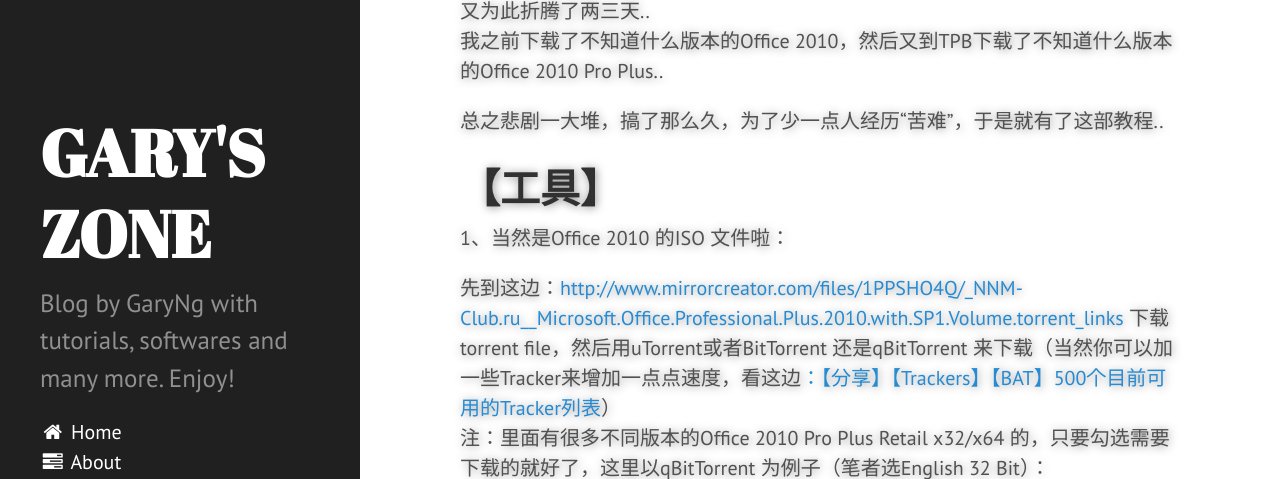
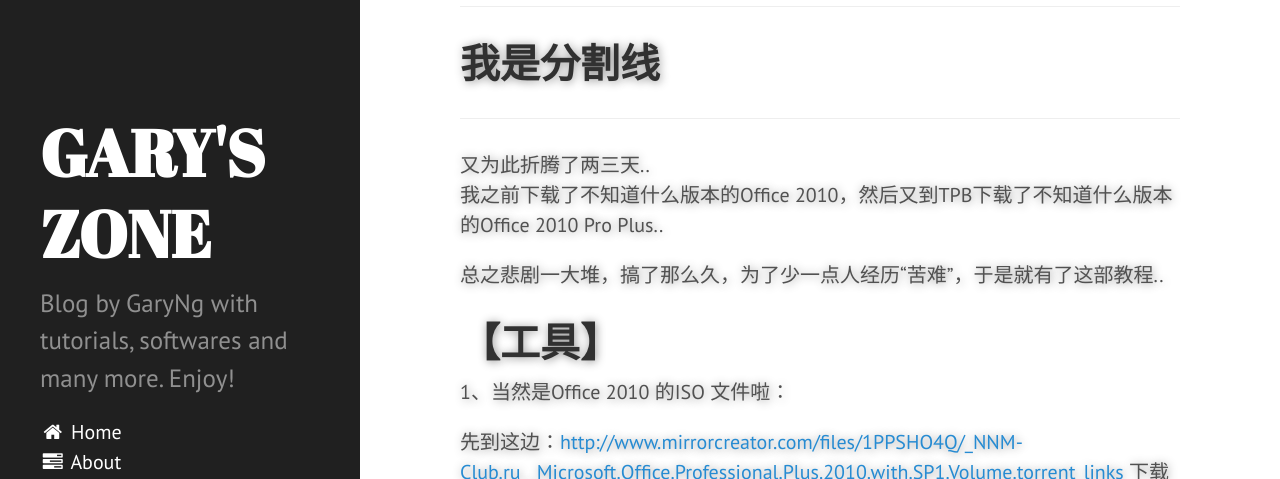
Before and after one commit to garyng/blog, a Jekyll site: the page built from _posts/2013-08-08-microsoft-office-2010.md, in a window 1280 px wide and 900 px high, scrolled down 1768 px, cut to the strip 223-702 px from the top of the window. Built offline with Jekyll 4.4.1, drawn with Linux system fonts in a browser that asks for light colours; comment, search, counter and statistics services are not loaded.

Commit message:
* Edit Post : Fix post layout

```diff
--- a/_posts/2013-08-08-microsoft-office-2010.md
+++ b/_posts/2013-08-08-microsoft-office-2010.md
@@ -31,7 +31,9 @@
 可以到File > Account 查看激活状态
 [![image](https://lh3.googleusercontent.com/-91bffXWcFCc/VzGNP_q67PI/AAAAAAAAJZQ/wF-JLfi23f8fiqxmvjGNLRlh_wrY7m0mgCHM/s800/10-05-2016_152458.png "image")](https://lh3.googleusercontent.com/-91bffXWcFCc/VzGNP_q67PI/AAAAAAAAJZQ/wF-JLfi23f8fiqxmvjGNLRlh_wrY7m0mgCHM/s1600/10-05-2016_152458.png)
 
-
+----
+# 我是分割线
+----
 
 又为此折腾了两三天..
 我之前下载了不知道什么版本的Office
```
